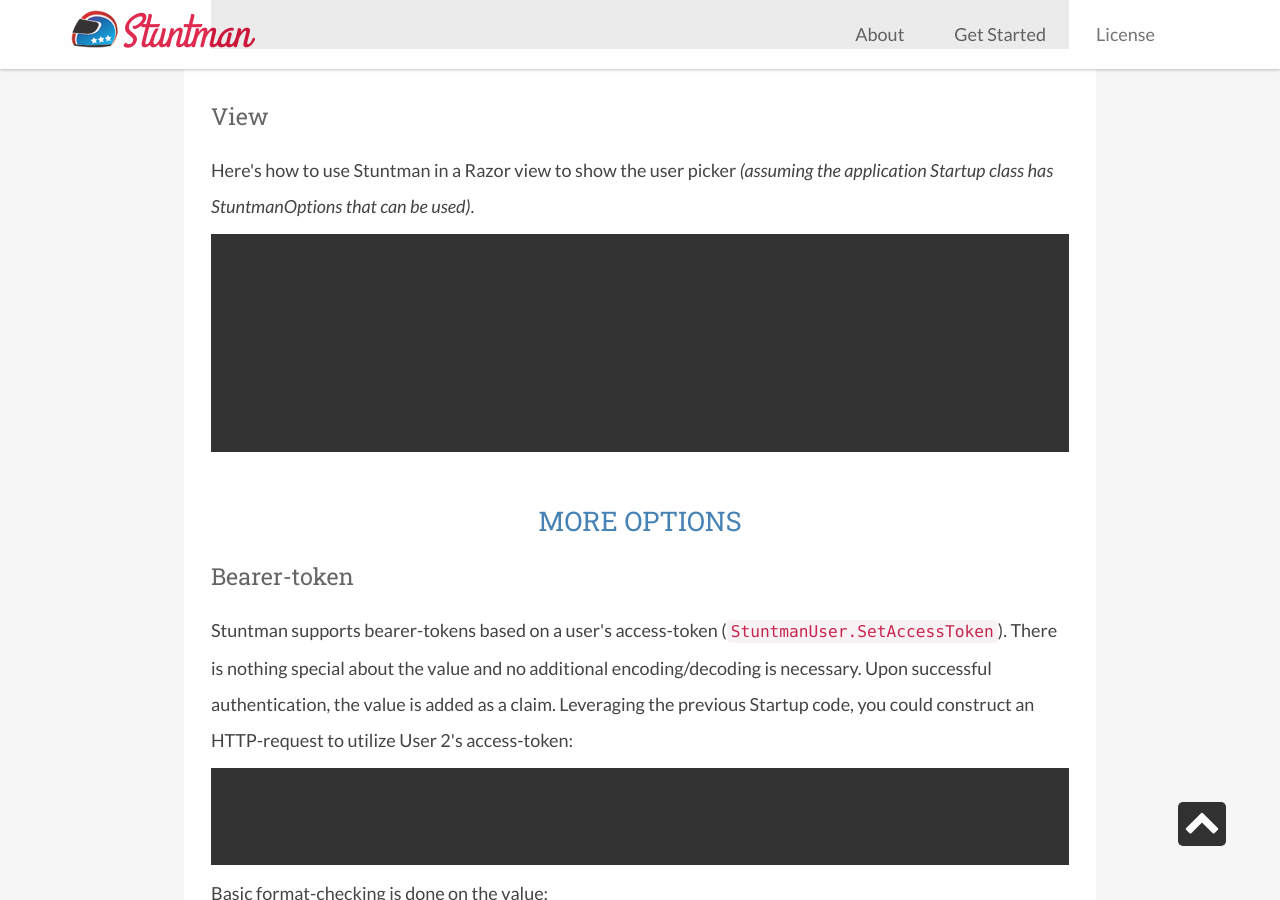
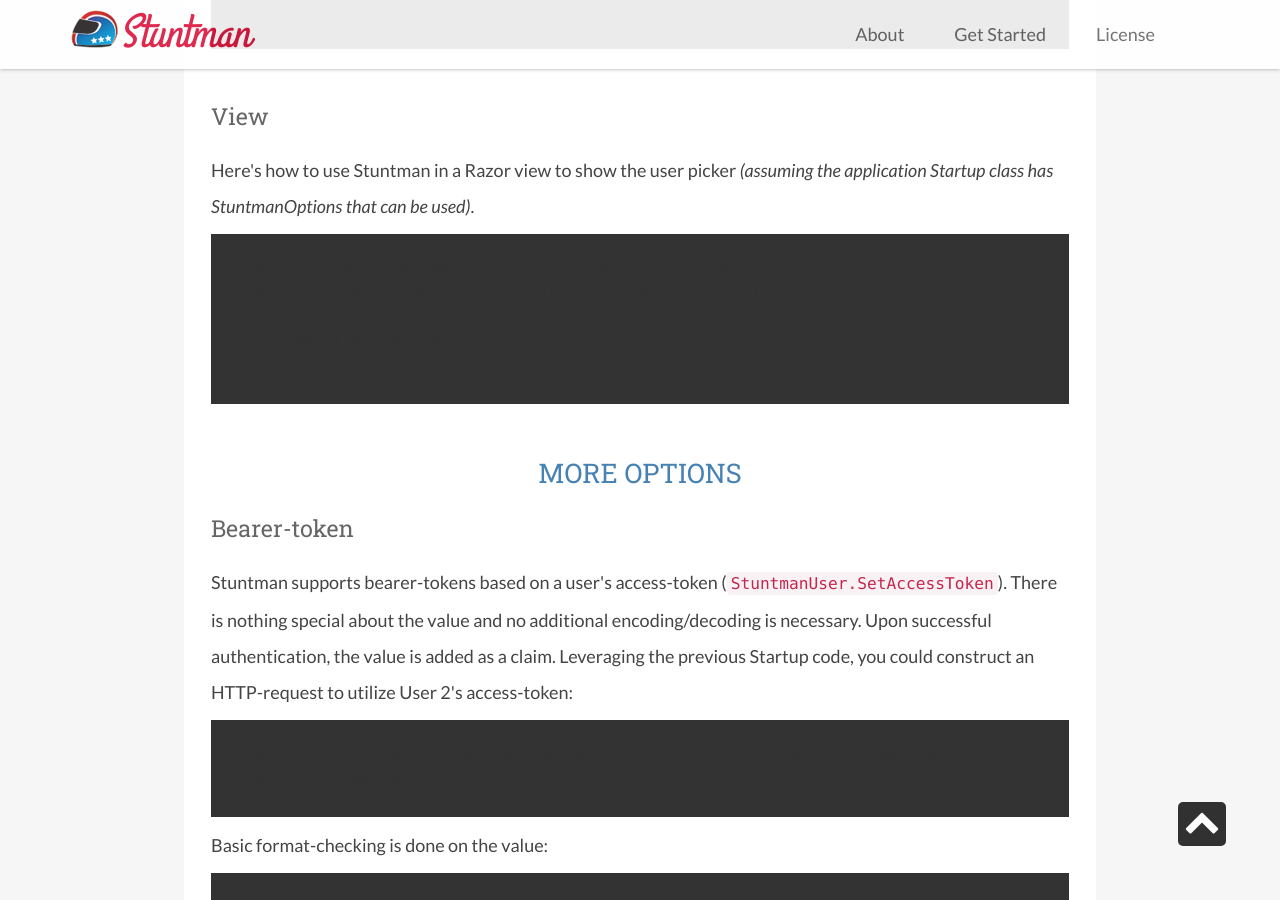
Before and after one commit to ritterim/stuntman, a Jekyll site: the page built from index.html, in a window 1280 px wide and 900 px high, scrolled down 3022 px. Built offline with Jekyll 4.4.1, drawn with Linux system fonts in a browser that asks for light colours; nearby versions of some CDN libraries.

Commit message:
Update Razor user picker usage

```diff
--- a/index.html
+++ b/index.html
@@ -87,13 +87,11 @@ layout: default
         <h4>View</h4>
         <p>Here's how to use Stuntman in a Razor view to show the user picker <em>(assuming the application Startup class has StuntmanOptions that can be used)</em>.</p>
 <pre class="prettyprint lang-vb">
-  @using RimDev.Stuntman.Core;
-  @{
-      var stuntmanOptions = new StuntmanOptions()
-          .AddUser(new StuntmanUser("user-1", "User 1"));
+  @* Only show when debug is true in Web.config. *@
+  @if (System.Web.HttpContext.Current.IsDebuggingEnabled)
+  {
+      @Html.Raw(YourApplicationNamespace.Startup.StuntmanOptions.UserPicker(User));
   }
-
-  @Html.Raw(new UserPicker(stuntmanOptions).GetHtml(User, Request.RawUrl));
 </pre>
       </div><!-- /.block-->
 
```
